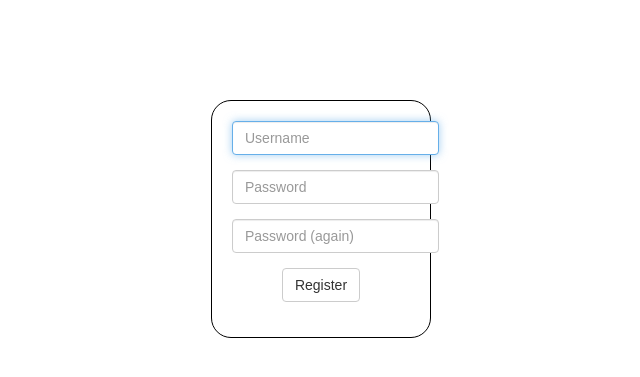
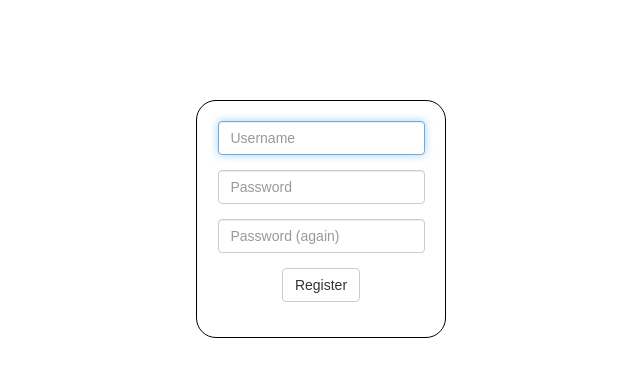
Before and after one commit to rmhklarenaar/ratemypet, a Flask app: page /register in a window 1280 px wide. Shown: the part 52-429 px from the top of the page, without its empty margins (319-959 px from the left). Run offline with Flask 2, Linux system fonts and the light colour scheme; some libraries are stand-ins or nearby versions.

Commit message:
login style aangepast

```diff
--- a/templates/login.html
+++ b/templates/login.html
@@ -5,7 +5,7 @@
 {% endblock %}
 
 {% block main %}
-    <center><section style="border: 0.5px solid black; margin-top:100px; border-radius: 20px; padding: 20px; width: 220px;">
+    <center><section style="border: 0.5px solid black; margin-top:100px; border-radius: 20px; padding: 20px; width: 250px;">
     <form action="{{ url_for('login') }}" method="post">
         <fieldset>
             <div class="form-group">
--- a/templates/register.html
+++ b/templates/register.html
@@ -5,7 +5,7 @@
 {% endblock %}
 
 {% block main %}
-    <center><section style="border: 0.5px solid black; margin-top:100px; border-radius: 20px; padding: 20px; width: 220px;">
+    <center><section style="border: 0.5px solid black; margin-top:100px; border-radius: 20px; padding: 20px; width: 250px;">
     <form action="{{ url_for('register') }}" method="post">
         <fieldset>
             <div class="form-group">
```
